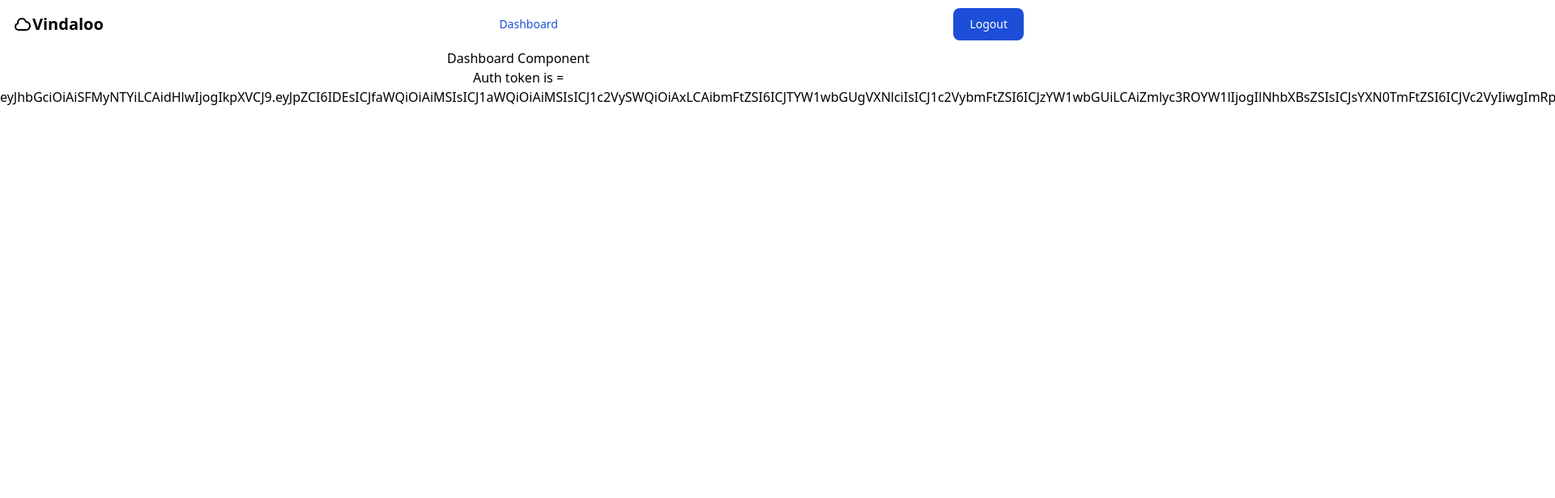
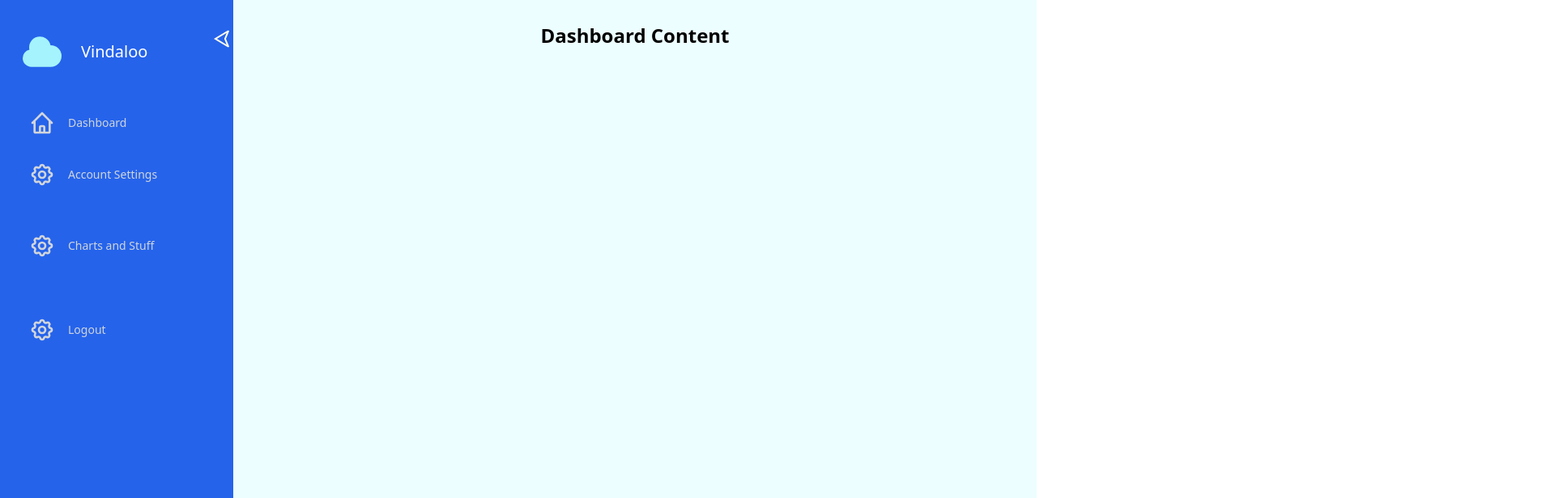
Before and after one commit to dom-gallo/Web-Analytics-Client, a React (Create React App) app: page /dashboard in a window 1280 px wide. Shown: the top 616 px of the page at 81% size, 1920 px wide, since content can reach past the window. Built offline with nearby package versions, Linux system fonts and the light colour scheme; no server answers; sample sign-in values are in the browser's storage.

Commit message:
worked on dashboard UI

```diff
--- a/src/App.js
+++ b/src/App.js
@@ -30,7 +30,8 @@ function App() {
     return (
       <Router>
           <div className="App">
-              <Navbar/>
+              {/* commented out to work on dashboard*/}
+              {/*<Navbar/>*/}
               <div className="content">
                   <Routes>
                       <Route path={"/"} element={<Home />}/>
--- a/src/components/Dashboard.js
+++ b/src/components/Dashboard.js
@@ -1,11 +1,12 @@
 import {useEffect, useState} from "react";
 import {useNavigate} from "react-router-dom";
 import PageviewService from "../util/PageviewService";
+import {dash_home} from "./assets/dash_home";
 
 const Dashboard = (props) => {
     const [authToken, setAuthToken] = useState("")
     const navigate = useNavigate();
-
+    const [expand, setExpand] = useState(true);
 
     useEffect(() => {
         console.log("useEffect in dashboard ran");
@@ -27,16 +28,71 @@ const Dashboard = (props) => {
         fetchData(token);
     }, []);
 
-    // useEffect( () => {
-    //     if(PageviewService.authToken != null || PageviewService.authToken != ''){
-    //
-    //     }
-    // })
+    const dashboardNavItems = [
+        {title : "Dashboard", src: "/assets/dash_home.js"},
+        {title : "Account Settings", src: ""},
+        {title : "Pretty Graphs", src: "", gap: true},
+        {title : "", src: ""},
+        {title : "Dashboard", src: ""},
+        {title : "Dashboard", src: ""},
+        {title : "Dashboard", src: "", gap: true},
+        {title : "Dashboard", src: ""},
+
+    ]
+
     return (
-        <>
-            <h1>Dashboard Component</h1>
-            <p>Auth token is = {authToken}</p>
-        </>
+        <div className={"flex"}>
+            <div className={`h-screen ${expand ? 'w-72' : 'w-32' } duration-300 bg-blue-600 relative p-5 pt-8`}>
+                <svg xmlns="http://www.w3.org/2000/svg" width="24" height="24" viewBox="0 0 24 24"
+                     onClick={(event) => {setExpand(!expand)}}
+                className={`absolute cursor-pointer right-0 top-9 w-7 border-1 border-dark-purple rounded-full fill-amber-50
+                ${expand && 'rotate-180'}
+                `}>
+                    <path d="M6.185 4.843l11.927 7.157-11.927 7.157 2.982-7.157-2.982-7.157zm-4.185-4.843l5 12-5 12 20-12-20-12z"/>
+                </svg>
+                <div className={`flex gap-x-4 items-center`}>
+                    <svg xmlns="http://www.w3.org/2000/svg" className={`cursor-pointer duration-500 h-16 w-16 fill-cyan-200 border-cyan-200 border-1`} fill="none" viewBox="0 0 24 24" stroke="cyan-400">
+                        <path strokeLinecap="round" strokeLinejoin="round" d="M3 15a4 4 0 004 4h9a5 5 0 10-.1-9.999 5.002 5.002 0 10-9.78 2.096A4.001 4.001 0 003 15z" />
+                    </svg>
+                    <h1 className={`text-white origin-left font-medium text-xl duration-300 ${!expand && 'hidden'}`}> Vindaloo </h1>
+                </div>
+                <ul className={`pt-6`}>
+                    <li key={0} className={`text-gray-300 text-sm p-4 flex items-center gap-x-4 cursor-pointer p-2 hover:bg-white hover:font-bold hover:text-blue-800 rounded-md`}>
+                        <svg xmlns="http://www.w3.org/2000/svg" className={`${expand ? `h-8 w-8` : `h-12 w-12`} duration-300`} fill="none" viewBox="0 0 24 24" stroke="currentColor" strokeWidth={2}>
+                            <path strokeLinecap="round" strokeLinejoin="round" d="M3 12l2-2m0 0l7-7 7 7M5 10v10a1 1 0 001 1h3m10-11l2 2m-2-2v10a1 1 0 01-1 1h-3m-6 0a1 1 0 001-1v-4a1 1 0 011-1h2a1 1 0 011 1v4a1 1 0 001 1m-6 0h6" />
+                        </svg>
+                        <span className={`${!expand && `hidden`}`}> Dashboard </span>
+                    </li>
+                    <li key={1} className={`text-gray-300 text-sm p-4 flex items-center gap-x-4 cursor-pointer p-2 hover:bg-white hover:font-bold hover:text-blue-800 rounded-md`}>
+                        <svg xmlns="http://www.w3.org/2000/svg" className={`${expand ? `h-8 w-8` : `h-12 w-12`} duration-300`} fill="none" viewBox="0 0 24 24" stroke="currentColor" strokeWidth={2}>
+                            <path strokeLinecap="round" strokeLinejoin="round" d="M10.325 4.317c.426-1.756 2.924-1.756 3.35 0a1.724 1.724 0 002.573 1.066c1.543-.94 3.31.826 2.37 2.37a1.724 1.724 0 001.065 2.572c1.756.426 1.756 2.924 0 3.35a1.724 1.724 0 00-1.066 2.573c.94 1.543-.826 3.31-2.37 2.37a1.724 1.724 0 00-2.572 1.065c-.426 1.756-2.924 1.756-3.35 0a1.724 1.724 0 00-2.573-1.066c-1.543.94-3.31-.826-2.37-2.37a1.724 1.724 0 00-1.065-2.572c-1.756-.426-1.756-2.924 0-3.35a1.724 1.724 0 001.066-2.573c-.94-1.543.826-3.31 2.37-2.37.996.608 2.296.07 2.572-1.065z" />
+                            <path strokeLinecap="round" strokeLinejoin="round" d="M15 12a3 3 0 11-6 0 3 3 0 016 0z" />
+                        </svg>
+                        <span className={`${!expand && `hidden`}`}> Account Settings </span>
+                    </li>
+                    <div className={`pt-6`}></div>
+                    <li key={2} className={`text-gray-300 text-sm p-4 flex items-center gap-x-4 cursor-pointer p-2 hover:bg-white hover:font-bold hover:text-blue-800 rounded-md`}>
+                        <svg xmlns="http://www.w3.org/2000/svg" className={`${expand ? `h-8 w-8` : `h-12 w-12`} duration-300`} fill="none" viewBox="0 0 24 24" stroke="currentColor" strokeWidth={2}>
+                            <path strokeLinecap="round" strokeLinejoin="round" d="M10.325 4.317c.426-1.756 2.924-1.756 3.35 0a1.724 1.724 0 002.573 1.066c1.543-.94 3.31.826 2.37 2.37a1.724 1.724 0 001.065 2.572c1.756.426 1.756 2.924 0 3.35a1.724 1.724 0 00-1.066 2.573c.94 1.543-.826 3.31-2.37 2.37a1.724 1.724 0 00-2.572 1.065c-.426 1.756-2.924 1.756-3.35 0a1.724 1.724 0 00-2.573-1.066c-1.543.94-3.31-.826-2.37-2.37a1.724 1.724 0 00-1.065-2.572c-1.756-.426-1.756-2.924 0-3.35a1.724 1.724 0 001.066-2.573c-.94-1.543.826-3.31 2.37-2.37.996.608 2.296.07 2.572-1.065z" />
+                            <path strokeLinecap="round" strokeLinejoin="round" d="M15 12a3 3 0 11-6 0 3 3 0 016 0z" />
+                        </svg>
+                        <span className={`${!expand && `hidden`}`}> Charts and Stuff </span>
+                    </li>
+                    <div className={`pt-10`}> </div>
+                        <li key={3} className={`text-gray-300 text-sm p-4 flex items-center gap-x-4 cursor-pointer p-2 hover:bg-white hover:font-bold hover:text-blue-800 rounded-md`}>
+                            <svg xmlns="http://www.w3.org/2000/svg" className={`${expand ? `h-8 w-8` : `h-12 w-12`} duration-300`} fill="none" viewBox="0 0 24 24" stroke="currentColor" strokeWidth={2}>
+                                <path strokeLinecap="round" strokeLinejoin="round" d="M10.325 4.317c.426-1.756 2.924-1.756 3.35 0a1.724 1.724 0 002.573 1.066c1.543-.94 3.31.826 2.37 2.37a1.724 1.724 0 001.065 2.572c1.756.426 1.756 2.924 0 3.35a1.724 1.724 0 00-1.066 2.573c.94 1.543-.826 3.31-2.37 2.37a1.724 1.724 0 00-2.572 1.065c-.426 1.756-2.924 1.756-3.35 0a1.724 1.724 0 00-2.573-1.066c-1.543.94-3.31-.826-2.37-2.37a1.724 1.724 0 00-1.065-2.572c-1.756-.426-1.756-2.924 0-3.35a1.724 1.724 0 001.066-2.573c-.94-1.543.826-3.31 2.37-2.37.996.608 2.296.07 2.572-1.065z" />
+                                <path strokeLinecap="round" strokeLinejoin="round" d="M15 12a3 3 0 11-6 0 3 3 0 016 0z" />
+                            </svg>
+                            <span className={`${!expand && `hidden`}`}> Logout </span>
+                        </li>
+                </ul>
+            </div>
+
+            <div className={"flex-1 h-screen p-7 text-2xl font-semibold bg-cyan-50 text-black"}>
+                Dashboard Content
+            </div>
+        </div>
     );
 }
 
--- a/src/components/Navbar.js
+++ b/src/components/Navbar.js
@@ -9,7 +9,6 @@ const Navbar = (props) => {
         navigate('/signup');
     };
     useEffect(() => {
-
 
         if(localStorage.getItem("authToken")){
             setIsAuth(true);
--- /dev/null
+++ b/src/components/Sidebar.js
@@ -0,0 +1,8 @@
+const Sidebar = () => {
+
+    return (
+        <h1>Side bar</h1>
+    );
+};
+
+export default Sidebar;
--- /dev/null
+++ b/src/components/assets/dash_home.js
@@ -0,0 +1,5 @@
+const Dash_home = (props) => {
+        return (<svg xmlns="http://www.w3.org/2000/svg" className={`h-${props.size} w-${props.size} ${props.class_props}`} fill="none" viewBox="0 0 24 24" stroke="currentColor" strokeWidth={2}>
+                <path strokeLinecap="round" strokeLinejoin="round" d="M3 12l2-2m0 0l7-7 7 7M5 10v10a1 1 0 001 1h3m10-11l2 2m-2-2v10a1 1 0 01-1 1h-3m-6 0a1 1 0 001-1v-4a1 1 0 011-1h2a1 1 0 011 1v4a1 1 0 001 1m-6 0h6" />
+        </svg>);
+}
```
